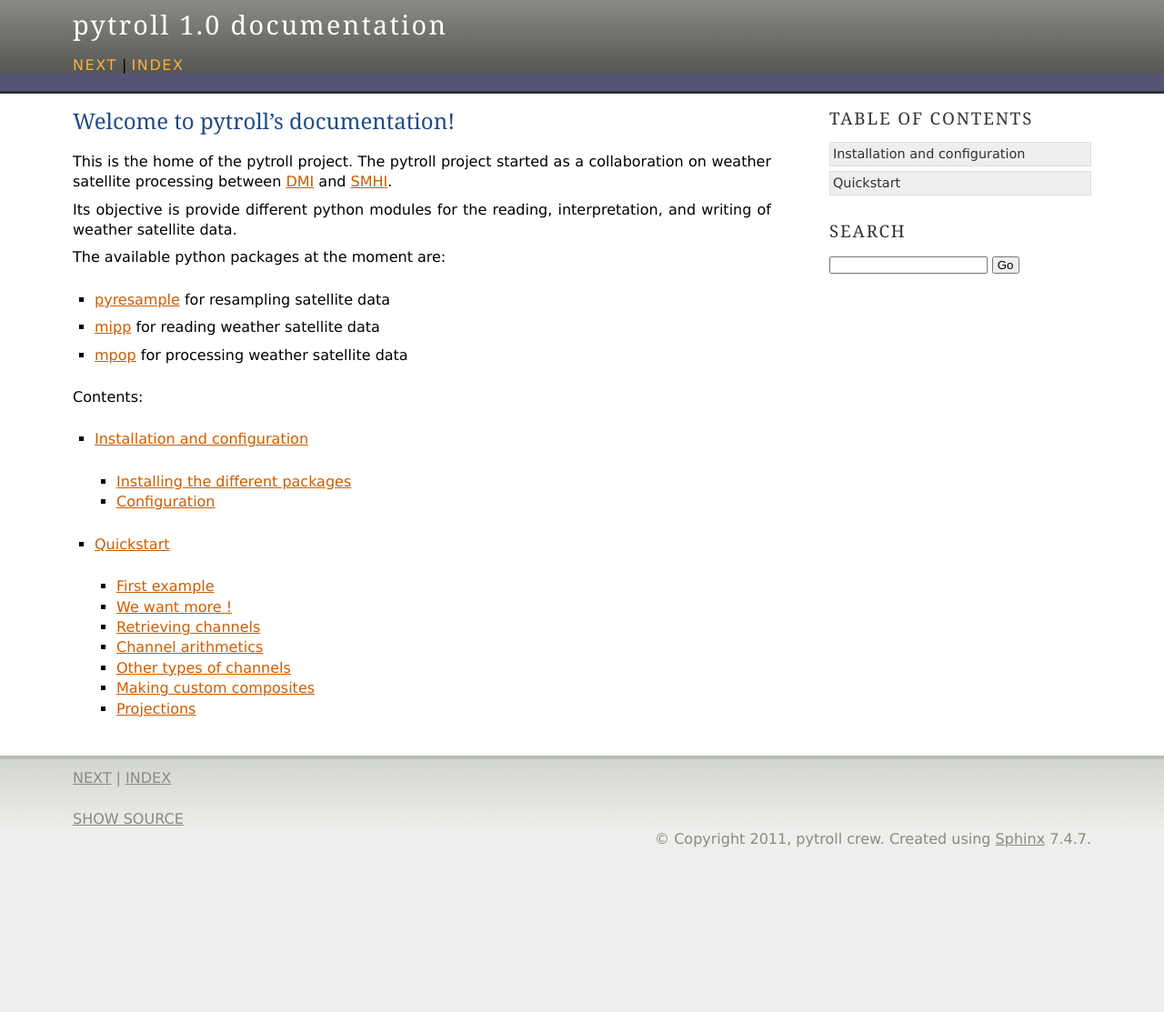
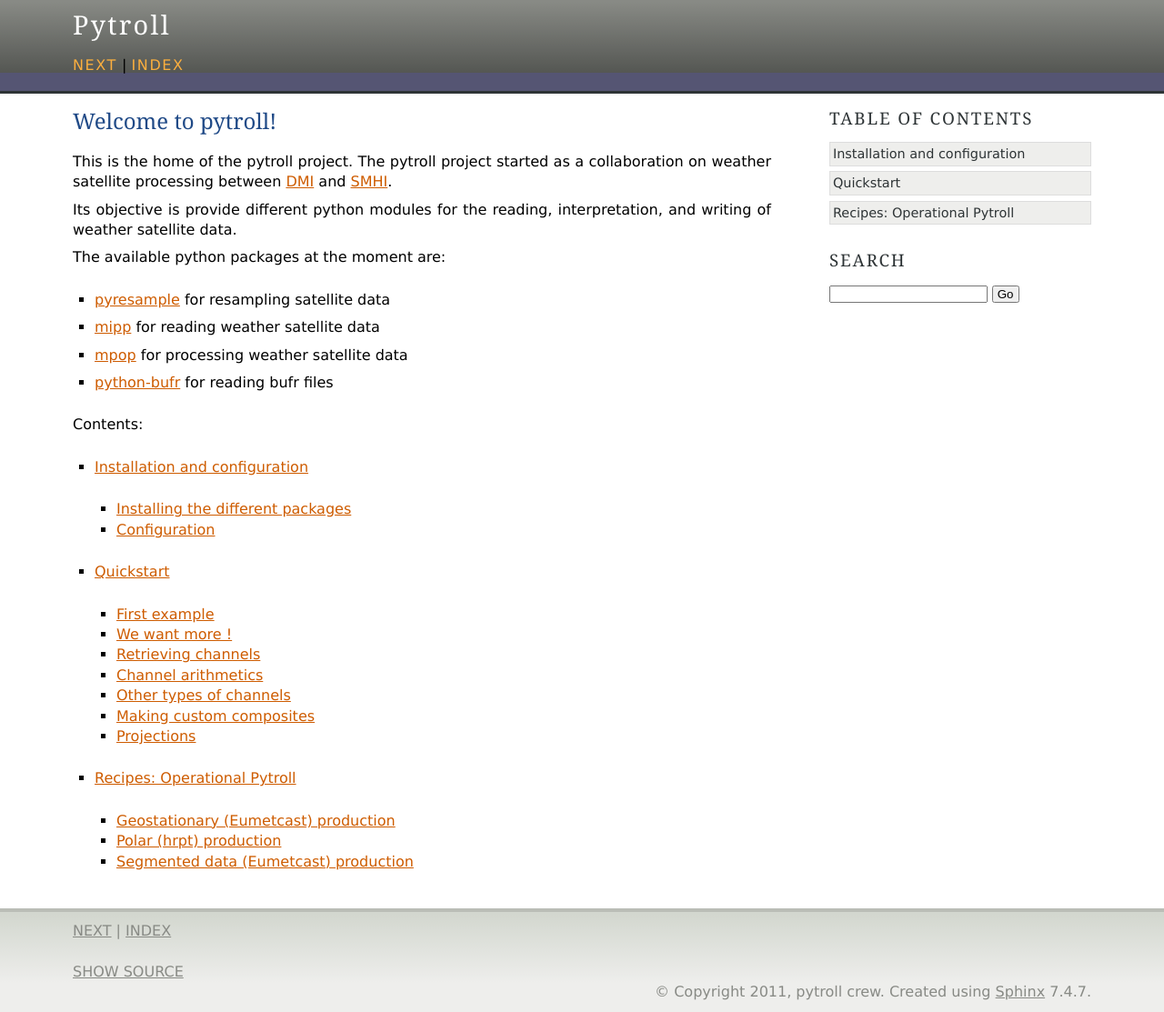
Before and after one commit to pytroll/pytroll, a Sphinx documentation site: the page built from web/source/index.rst, in a window 1280 px wide. Shown: the whole page at 91% size. Built offline with Sphinx 7.4.7, drawn with Linux system fonts in a browser that asks for light colours; formulas are drawn with MathJax 3; before the commit the page ends 945 px from its top, so only the background shows below that; some of the changed lines change nothing that is shown.

Commit message:
WEB: updated the overall layout, and added operational recipes.

```diff
--- a/web/source/conf.py
+++ b/web/source/conf.py
@@ -103,7 +103,7 @@
 
 # The name for this set of Sphinx documents.  If None, it defaults to
 # "<project> v<release> documentation".
-#html_title = None
+html_title = "Pytroll"
 
 # A shorter title for the navigation bar.  Default is the same as html_title.
 #html_short_title = None
--- a/web/source/index.rst
+++ b/web/source/index.rst
@@ -3,8 +3,8 @@
    You can adapt this file completely to your liking, but it should at least
    contain the root `toctree` directive.
 
-Welcome to pytroll's documentation!
-===================================
+Welcome to pytroll!
+===================
 
 This is the home of the pytroll project.  The pytroll project started as a
 collaboration on weather satellite processing between DMI_ and SMHI_.
@@ -17,12 +17,14 @@
 * pyresample_ for resampling satellite data
 * mipp_ for reading weather satellite data
 * mpop_ for processing weather satellite data
+* python-bufr_ for reading bufr files
 
 .. _DMI: http://www.dmi.dk
 .. _SMHI: http://www.smhi.se
 .. _pyresample: http://pyresample.googlecode.com
 .. _mipp: http://www.github.com/loerum/mipp
 .. _mpop: http://www.github.com/mraspaud/mpop
+.. _python-bufr: http://python-bufr.googlecode.com
 
 Contents:
 
@@ -31,3 +33,4 @@
 
    install
    quickstart
+   recipes
--- /dev/null
+++ b/web/source/recipes.rst
@@ -0,0 +1,189 @@
+==============================
+ Recipes: Operational Pytroll
+==============================
+
+Geostationary (Eumetcast) production
+====================================
+
+We take the case of HRIT data from meteosat 9, as send through eumetcast.
+
+- Install mipp, mpop, and pyresample
+- Don't forget to set up the PPP_CONFIG_DIR variable to point to your
+  configuration files.
+- Edit the meteosat09.cfg configuration file (a template is provided in case
+  you don't have one) with your HRIT directory:
+
+  .. code-block:: ini
+
+   [seviri-level1]
+   format = 'xrit/MSG'
+   dir='/data/hrit_in'
+   filename='H-000-MSG?__-MSG?________-%(channel)s-%(segment)s-%Y%m%d%H%M-__'
+   filename_pro='H-000-MSG?__-MSG?________-_________-%(segment)s-%Y%m%d%H%M-__'
+   filename_epi='H-000-MSG?__-MSG?________-_________-%(segment)s-%Y%m%d%H%M-__'
+
+  where `/data/hrit_in` has to be changed to anything that suits your
+  environment.
+
+- Here is an example of a minimal script that has to be called as soon as an
+  MSG slot has arrived (usually, watching the arrival of the epilogue file
+  suffices):
+
+  .. code-block:: python
+
+    from mpop.satellites import GeostationaryFactory
+
+    import sys
+    from datetime import datetime
+
+    if __name__ == '__main__':
+        time_string = sys.argv[1]
+        time_slot = datetime.strptime(time_string, "%Y%m%d%H%M")
+        global_data = GeostationaryFactory.create_scene("meteosat", "09", "seviri", time_slot)
+
+        global_data.load()
+
+        areas = ["euro4", "scan2"]
+
+        for area in areas:
+
+            local_data = global_data.project(area)
+
+            img = local_data.image.overview()
+            img.save("overview_" + area + "_" + time_string + ".png")
+
+            img = local_data.image.fog()
+            img.save("fog_" + area + "_" + time_string + ".png")
+
+
+Polar (hrpt) production
+=======================
+
+We take the case of level 1b data (calibrated and geolocalized) from noaa 19,
+as output from AAPP.
+
+- Install mpop and pyresample
+- Don't forget to set up the PPP_CONFIG_DIR variable to point to your
+  configuration files.
+- Edit the noaa19.cfg configuration file (a template is provided in case
+  you don't have one) with your data directory:
+
+  .. code-block:: ini
+
+   [avhrr-level2]
+   filename = hrpt_%(satellite)s_%Y%m%d_%H%M_%(orbit)s.l1b
+   dir = /data/polar/
+   format = aapp1b
+
+- Here is an example of a minimal script that has to be called as soon as a new
+  swath has arrived:
+
+  .. code-block:: python
+
+    from mpop.satellites import PolarFactory
+
+    import sys
+    from datetime import datetime
+
+    if __name__ == '__main__':
+        if len(sys.argv) < 3:
+            print "Usage: " + sys.argv[0] + " time_string orbit"
+        time_string = sys.argv[1]
+        orbit = sys.argv[2]
+        time_slot = datetime.strptime(time_string, "%Y%m%d%H%M")
+        global_data = PolarFactory.create_scene("noaa", "19",
+                                                "avhrr", time_slot, orbit)
+
+        global_data.load()
+
+        areas = ["euro4", "scan2"]
+
+        for area in areas:
+
+            local_data = global_data.project(area)
+
+            img = local_data.image.overview()
+            img.save("overview_" + area + "_" + time_string + ".png")
+
+            img = local_data.image.cloudtop()
+            img.save("cloudtop_" + area + "_" + time_string + ".png")
+
+
+
+Segmented data (Eumetcast) production
+=====================================
+
+We take the case of level 1b data (calibrated and geolocalized) from noaa 19,
+as output from AAPP.
+
+- Install mpop and pyresample
+- Don't forget to set up the PPP_CONFIG_DIR variable to point to your
+  configuration files.
+- Edit the gdsmetop02.cfg configuration file (a template is provided in case
+  you don't have one) with your data directory:
+
+  .. code-block:: ini
+
+   [avhrr-granules]
+   type=eps_avhrr
+   granularity=60
+   full_scan_period=0.1667
+   scan_width=2048
+   dir=/data/prod/satellit/ears/avhrr
+   filename=AVHR_xxx_1B_M02_%Y%m%d%H%M*
+
+
+- Here is a minimal script that monitors a directory and builds composites:
+
+  .. code-block:: python
+
+    import sys
+    from datetime import timedelta, datetime
+
+    from mpop.saturn.gatherer import Granule, Gatherer
+
+
+    def get_files_newer_than(directory, time_stamp):
+        """Get the list of files from the *directory* which are newer than a given
+     *time_stamp*.
+        """
+        return []
+
+
+    if __name__ == '__main__':
+
+        directory = sys.argv[1]
+
+        areas = ["euro4", "scan2"]
+
+        gatherer = None
+
+        time_stamp = datetime(1970, 1, 1)
+
+        while True:
+            new_time_stamp = datetime.now()
+            filenames = get_files_newer_than(directory, time_stamp)
+            time_stamp = new_time_stamp
+
+            for filename in filenames:
+                granule = Granule(filename)
+                if gatherer is None:
+                    gatherer = Gatherer(areas_of_interest=areas,
+                                        timeliness=timedelta(minutes=150),
+                                        satellite=granule.satname,
+                                        number=granule.number,
+                                        variant=granule.variant)
+                gatherer.add(granule)
+
+            for swath in gatherer.finished_swaths:
+                global_data = swath.concatenate()
+
+                local_data = global_data.project(swath.area)
+
+                time_string = global_data.time_slot.strftime("%Y%m%d%H%M")
+
+                img = local_data.image.overview()
+                img.save("overview_" + swath.area + "_" + time_string + ".png")
+
+                img = local_data.image.cloudtop()
+                img.save("cloudtop_" + swath.area + "_" + time_string + ".png")
```
